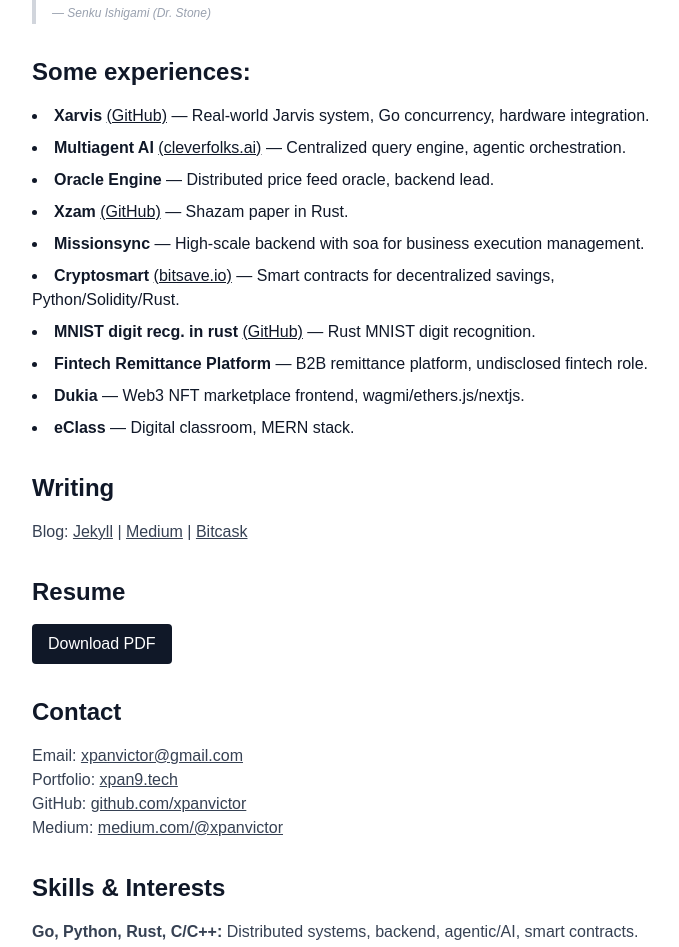
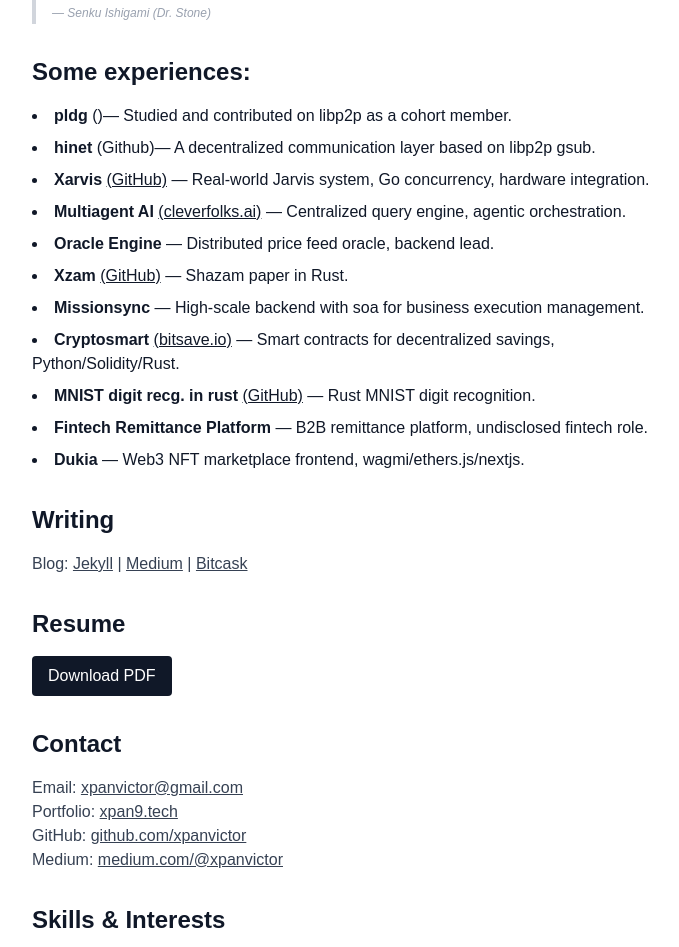
Before and after one commit to xpanvictor/portfolio_2, a Next.js app: page / in a window 1280 px wide. Shown: the part 340-1287 px from the top of the page, without its empty margins (272-951 px from the left). Built offline with nearby package versions, Linux system fonts and the light colour scheme.

Commit message:
fix: nextjs version

```diff
--- a/package.json
+++ b/package.json
@@ -11,7 +11,7 @@
   "dependencies": {
     "react": "19.1.0",
     "react-dom": "19.1.0",
-    "next": "15.5.3"
+    "next": "16.1.6"
   },
   "devDependencies": {
     "typescript": "^5",
@@ -21,7 +21,7 @@
     "@tailwindcss/postcss": "^4",
     "tailwindcss": "^4",
     "eslint": "^9",
-    "eslint-config-next": "15.5.3",
+    "eslint-config-next": "16.1.6",
     "@eslint/eslintrc": "^3"
   }
 }
--- a/src/app/page.tsx
+++ b/src/app/page.tsx
@@ -27,6 +27,8 @@
         <section className="mb-8">
           <h2 className="text-2xl font-semibold mb-4">Some experiences:</h2>
           <ul className="list-disc list-inside space-y-2">
+            <li><strong>pldg</strong> <a href="">()</a>— Studied and contributed on libp2p as a cohort member.</li>
+            <li><strong>hinet</strong> <a href="https://github.com/xpanvictor/hinet">(Github)</a>— A decentralized communication layer based on libp2p gsub.</li>
             <li><strong>Xarvis</strong> <a href="https://github.com/xpanvictor/xarvis" className="underline" target="_blank" rel="noopener noreferrer">(GitHub)</a> — Real-world Jarvis system, Go concurrency, hardware integration.</li>
             <li><strong>Multiagent AI</strong> <a href="https://cleverfolks.ai" className="underline" target="_blank" rel="noopener noreferrer">(cleverfolks.ai)</a> — Centralized query engine, agentic orchestration.</li>
             <li><strong>Oracle Engine</strong> — Distributed price feed oracle, backend lead.</li>
@@ -36,7 +38,6 @@
             <li><strong>MNIST digit recg. in rust</strong> <a href="https://github.com/xpanvictor/neurlr" className="underline" target="_blank" rel="noopener noreferrer">(GitHub)</a> — Rust MNIST digit recognition.</li>
             <li><strong>Fintech Remittance Platform</strong> — B2B remittance platform, undisclosed fintech role.</li>
             <li><strong>Dukia</strong> — Web3 NFT marketplace frontend, wagmi/ethers.js/nextjs.</li>
-            <li><strong>eClass</strong> — Digital classroom, MERN stack.</li>
           </ul>
         </section>
 
@@ -70,7 +71,7 @@
         <section className="mb-8">
           <h2 className="text-2xl font-semibold mb-4">Skills & Interests</h2>
           <p className="text-gray-700">
-            <strong>Go, Python, Rust, C/C++:</strong> Distributed systems, backend, agentic/AI, smart contracts.<br />
+            <strong>Rust, Go, Python, C/C++:</strong> Distributed systems, backend, agentic/AI, smart contracts.<br />
             <strong>MERN:</strong> Fullstack web apps.<br />
             <strong>Agentic & Orchestration:</strong> LLMs, MCP, RAG.<br />
             <strong>Interests:</strong> AI, STEM, Blockchain, Music, <a href="https://www.goodreads.com/user/show/165229002-null-pan" className="underline" target="_blank" rel="noopener noreferrer">Reading</a>
```
